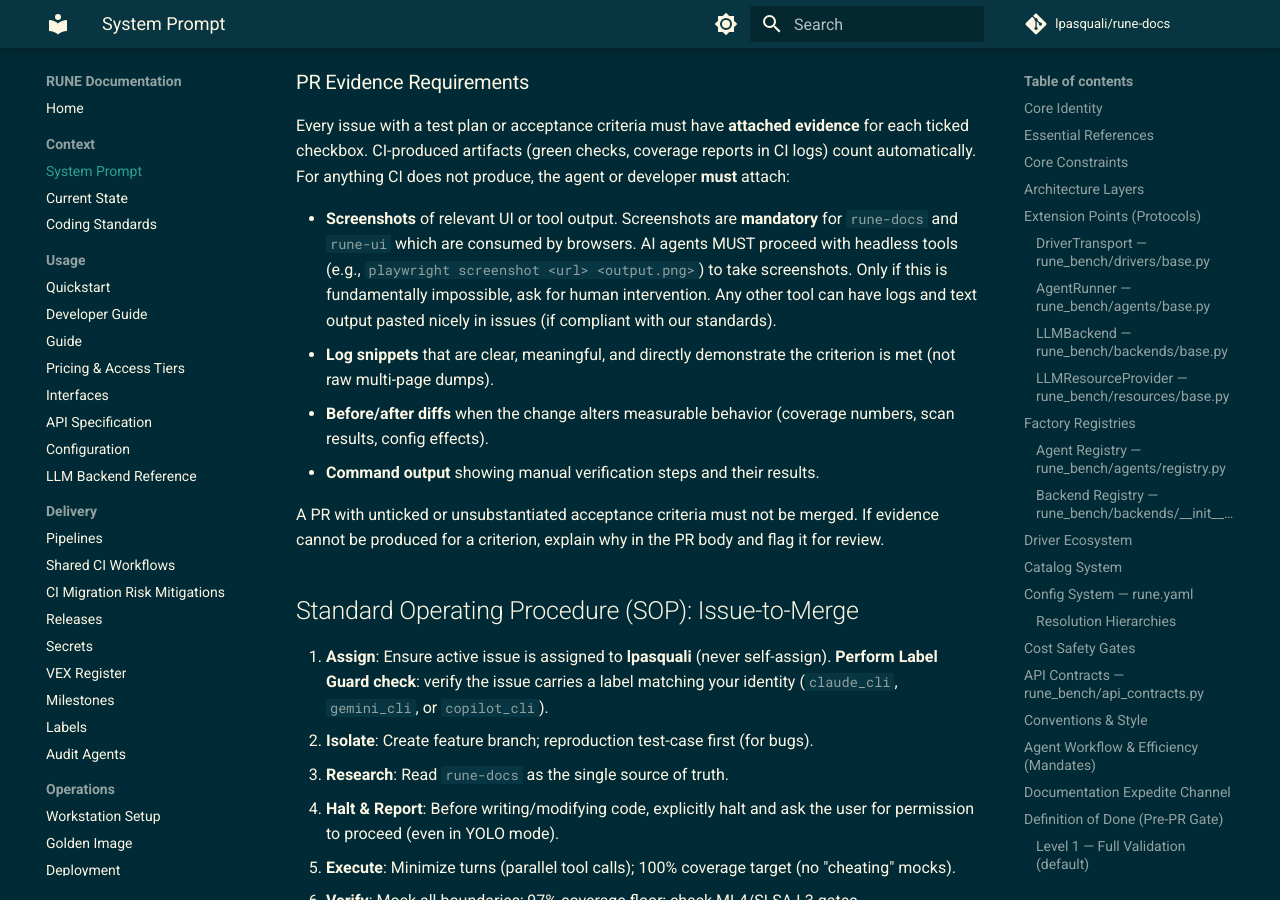
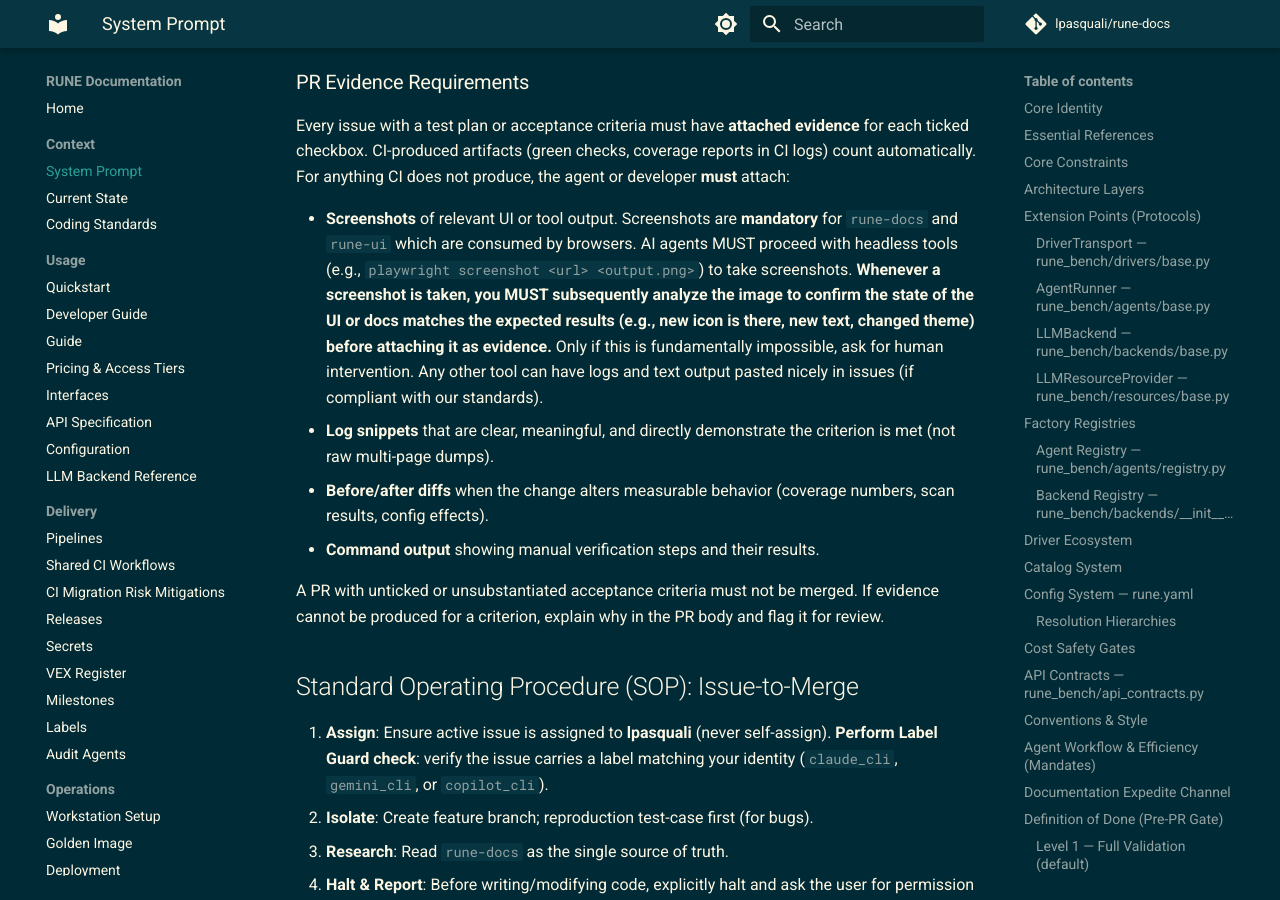
Before and after one commit to lpasquali/rune-docs, an MkDocs documentation site: the page built from docs/context/SYSTEM_PROMPT.md, in a window 1280 px wide and 900 px high, scrolled down 10694 px. Built offline with MkDocs 1.6.1 and Material for MkDocs 9.7.7, drawn with Linux system fonts in a browser that asks for light colours; comment, search, counter and statistics services are not loaded; the version menu is left out.

Commit message:
docs: mandate AI agents to analyze screenshots for expected results

```diff
--- a/docs/context/SYSTEM_PROMPT.md
+++ b/docs/context/SYSTEM_PROMPT.md
@@ -311,7 +311,7 @@
 
 Every issue with a test plan or acceptance criteria must have **attached evidence** for each ticked checkbox. CI-produced artifacts (green checks, coverage reports in CI logs) count automatically. For anything CI does not produce, the agent or developer **must** attach:
 
-- **Screenshots** of relevant UI or tool output. Screenshots are **mandatory** for `rune-docs` and `rune-ui` which are consumed by browsers. AI agents MUST proceed with headless tools (e.g., `playwright screenshot <url> <output.png>`) to take screenshots. Only if this is fundamentally impossible, ask for human intervention. Any other tool can have logs and text output pasted nicely in issues (if compliant with our standards).
+- **Screenshots** of relevant UI or tool output. Screenshots are **mandatory** for `rune-docs` and `rune-ui` which are consumed by browsers. AI agents MUST proceed with headless tools (e.g., `playwright screenshot <url> <output.png>`) to take screenshots. **Whenever a screenshot is taken, you MUST subsequently analyze the image to confirm the state of the UI or docs matches the expected results (e.g., new icon is there, new text, changed theme) before attaching it as evidence.** Only if this is fundamentally impossible, ask for human intervention. Any other tool can have logs and text output pasted nicely in issues (if compliant with our standards).
 - **Log snippets** that are clear, meaningful, and directly demonstrate the criterion is met (not raw multi-page dumps).
 - **Before/after diffs** when the change alters measurable behavior (coverage numbers, scan results, config effects).
 - **Command output** showing manual verification steps and their results.
```
Also changed, not shown: 1 other file.
